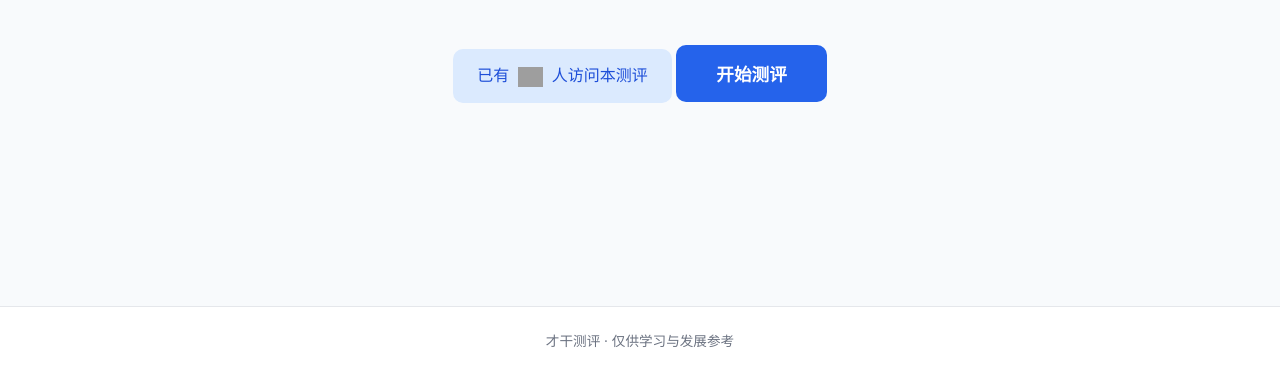
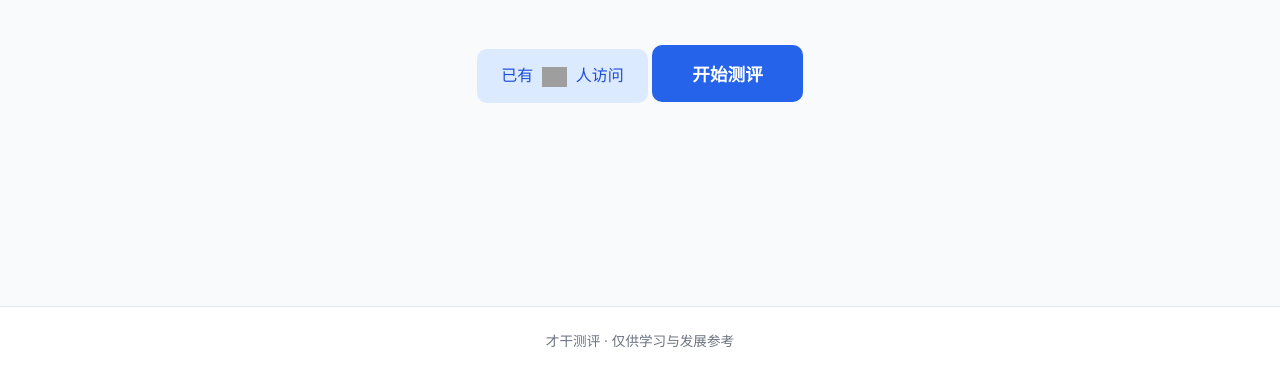
Before and after one commit to bigjyzman/talent-assessment, a plain HTML site: page index.html in a window 1280 px wide. Shown: the part 423-800 px from the top of the page. Drawn offline with Linux system fonts and the light colour scheme; grey boxes are pictures that could not be loaded.

Commit message:
style: use English labels for visitor badges

```diff
--- a/index.html
+++ b/index.html
@@ -38,7 +38,7 @@
                         </div>
                     </div>
                     <div class="counter-box">
-                        <p>已有 <img id="visit-count" class="counter-badge" src="https://visitor-badge.laobi.icu/badge?page_id=bigjyzman-talent-assessment&amp;left_text=%E8%AE%BF%E9%97%AE" alt="访问人数"> 人访问本测评</p>
+                        <p>已有 <img id="visit-count" class="counter-badge" src="https://visitor-badge.laobi.icu/badge?page_id=bigjyzman-talent-assessment&amp;left_text=visitors" alt="访问人数"> 人访问</p>
                     </div>
                     <button id="start-btn" class="btn btn-primary btn-large">开始测评</button>
                 </div>
```
